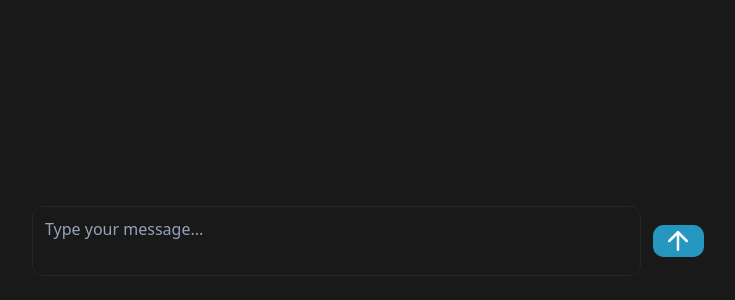
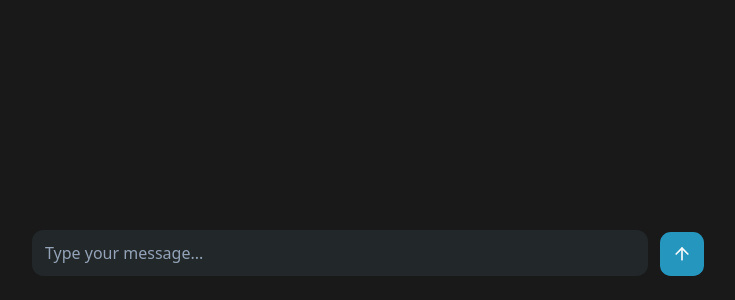
Before and after one commit to kimhuy011199/react-langchain-chat-bot, a React (Vite) app: page / in a window 1280 px wide. Shown: the part 500-800 px from the top of the page, without its empty margins (272-1007 px from the left). Built offline with nearby package versions, Linux system fonts and the light colour scheme.

Commit message:
Create textarea for input message

```diff
--- a/package.json
+++ b/package.json
@@ -10,13 +10,13 @@
     "preview": "vite preview"
   },
   "dependencies": {
-    "@radix-ui/react-label": "^2.0.2",
     "@radix-ui/react-slot": "^1.0.2",
     "class-variance-authority": "^0.7.0",
     "clsx": "^2.1.0",
     "lucide-react": "^0.363.0",
     "react": "^18.2.0",
     "react-dom": "^18.2.0",
+    "react-textarea-autosize": "^8.5.3",
     "tailwind-merge": "^2.2.2",
     "tailwindcss-animate": "^1.0.7"
   },
--- a/src/components/InputContainer.tsx
+++ b/src/components/InputContainer.tsx
@@ -1,9 +1,9 @@
 import { useState, KeyboardEvent } from 'react';
 import { ArrowUp } from 'lucide-react';
+import ReactTextareaAutosize from 'react-textarea-autosize';
 import { Button } from '@/components/ui/button';
 import { StatusState } from '@/lib/enums';
 import Spinner from './Spinner';
-import { Textarea } from './ui/textarea';
 
 const InputContainer = () => {
   const [question, setQuestion] = useState('');
@@ -15,11 +15,15 @@ const InputContainer = () => {
 
   const handleOnEnter = (e: KeyboardEvent<HTMLTextAreaElement>) => {
     if (e.key === 'Enter' && !e.shiftKey) {
-      handleSubmit();
+      e.preventDefault();
+      handleSendMessage();
+    } else if (e.key === 'Enter' && e.shiftKey) {
+      e.preventDefault();
+      setQuestion(question + '\n');
     }
   };
 
-  const handleSubmit = async () => {
+  const handleSendMessage = async () => {
     setStatus(StatusState.submitting);
     await new Promise((r) => setTimeout(r, 10000));
     console.log(question);
@@ -28,22 +32,25 @@ const InputContainer = () => {
 
   return (
     <div className="fixed bottom-0 w-screen flex justify-center items-center px-4 py-6">
-      <div className="flex items-center w-full max-w-2xl gap-3">
-        <Textarea
+      <div className="flex items-end w-full max-w-2xl gap-3">
+        <ReactTextareaAutosize
+          maxRows={5}
           placeholder="Type your message..."
           value={question}
           onChange={handleChangeValue}
           onKeyDown={handleOnEnter}
+          disabled={status === StatusState.submitting}
+          className="block resize-none w-full rounded-md border border-input bg-muted px-3 py-2.5 ring-offset-background placeholder:text-muted-foreground focus-visible:outline-none focus-visible:ring-1 focus-visible:ring-ring disabled:cursor-not-allowed disabled:opacity-50"
         />
         <Button
-          onClick={handleSubmit}
-          className="h-8 w-14 p-1 text-foreground"
+          onClick={handleSendMessage}
+          className="p-3 h-full text-foreground"
           disabled={status === StatusState.submitting}
         >
           {status === StatusState.submitting ? (
             <Spinner />
           ) : (
-            <ArrowUp size={30} />
+            <ArrowUp size={20} />
           )}
         </Button>
       </div>
--- a/src/components/ui/button.tsx
+++ b/src/components/ui/button.tsx
@@ -5,7 +5,7 @@ import { cva, type VariantProps } from 'class-variance-authority';
 import { cn } from '@/lib/utils';
 
 const buttonVariants = cva(
-  'inline-flex items-center justify-center whitespace-nowrap rounded-md text-sm font-medium ring-offset-background transition-colors focus-visible:outline-none focus-visible:ring-2 focus-visible:ring-ring focus-visible:ring-offset-2 disabled:pointer-events-none disabled:opacity-50',
+  'inline-flex items-center justify-center whitespace-nowrap rounded-md text-sm font-medium ring-offset-background transition-colors focus-visible:outline-none focus-visible:ring-2 focus-visible:ring-ring focus-visible:ring-offset-2 disabled:cursor-not-allowed disabled:opacity-50',
   {
     variants: {
       variant: {
--- a/src/components/ui/label.tsx
+++ /dev/null
@@ -1,24 +0,0 @@
-import * as React from "react"
-import * as LabelPrimitive from "@radix-ui/react-label"
-import { cva, type VariantProps } from "class-variance-authority"
-
-import { cn } from "@/lib/utils"
-
-const labelVariants = cva(
-  "text-sm font-medium leading-none peer-disabled:cursor-not-allowed peer-disabled:opacity-70"
-)
-
-const Label = React.forwardRef<
-  React.ElementRef<typeof LabelPrimitive.Root>,
-  React.ComponentPropsWithoutRef<typeof LabelPrimitive.Root> &
-    VariantProps<typeof labelVariants>
->(({ className, ...props }, ref) => (
-  <LabelPrimitive.Root
-    ref={ref}
-    className={cn(labelVariants(), className)}
-    {...props}
-  />
-))
-Label.displayName = LabelPrimitive.Root.displayName
-
-export { Label }
--- a/src/components/ui/textarea.tsx
+++ /dev/null
@@ -1,24 +0,0 @@
-import * as React from 'react';
-
-import { cn } from '@/lib/utils';
-
-export interface TextareaProps
-  extends React.TextareaHTMLAttributes<HTMLTextAreaElement> {}
-
-const Textarea = React.forwardRef<HTMLTextAreaElement, TextareaProps>(
-  ({ className, ...props }, ref) => {
-    return (
-      <textarea
-        className={cn(
-          'block resize-none w-full rounded-md border border-input bg-background px-3 py-2.5 ring-offset-background placeholder:text-muted-foreground focus-visible:outline-none focus-visible:ring-2 focus-visible:ring-ring focus-visible:ring-offset-2 disabled:cursor-not-allowed disabled:opacity-50',
-          className
-        )}
-        ref={ref}
-        {...props}
-      ></textarea>
-    );
-  }
-);
-Textarea.displayName = 'Textarea';
-
-export { Textarea };
--- a/src/index.css
+++ b/src/index.css
@@ -62,7 +62,7 @@
 
     --border: 195 7.69% 20.39%;
     --input: 197.14 9.33% 14.71%;
-    --ring: 212.7 26.8% 83.9%;
+    --ring: 197.65 14.78% 22.55%;
   }
 }
 
```
Also changed, not shown: 1 other file (tests, documents, lock files or other folders).
